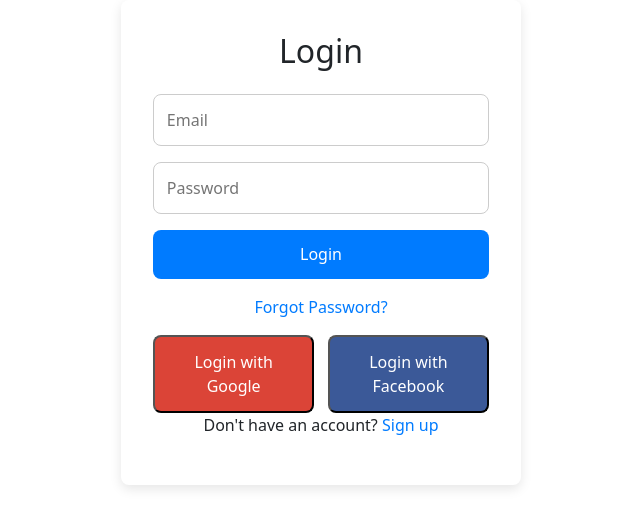
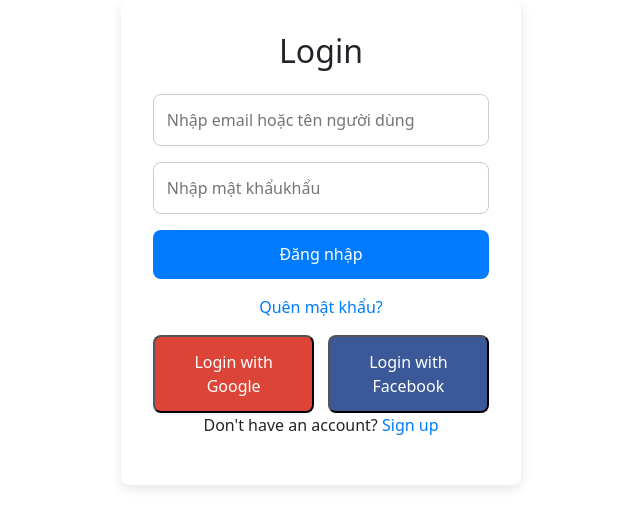
Before and after one commit to phynx000/custom-gearshop-fe, a React (Create React App) app: page /login in a window 1280 px wide. Shown: the top 528 px of the page, without its empty margins (319-959 px from the left). Built offline with nearby package versions, Linux system fonts and the light colour scheme.

Commit message:
commited 4/5

```diff
--- a/src/components/Login/Login.js
+++ b/src/components/Login/Login.js
@@ -1,14 +1,35 @@
 import { React, useState, useEffect } from "react";
-import { Link } from "react-router-dom";
+import axios from "axios";
+import { Link, useNavigate } from "react-router-dom";
 import "../../assets/style/Login.scss"; // Import CSS file for styling
 
 const LoginForm = () => {
-  const [email, setEmail] = useState("");
+  const [username, setUsername] = useState("");
   const [password, setPassword] = useState("");
+  const navigate = useNavigate();
 
-  const handleSubmit = (e) => {
+  const handleSubmit = async (e) => {
     e.preventDefault();
-    // Logic đăng nhập ở đây
+    try {
+      const response = await axios.post("http://localhost:8000/api/login/", {
+        username,
+        password,
+      });
+
+      const { access, refresh, user } = response.data;
+      console.log(refresh, user);
+
+      // ✅ Lưu token và thông tin user vào localStorage
+      localStorage.setItem("access_token", access);
+      localStorage.setItem("refresh_token", refresh);
+      localStorage.setItem("user", JSON.stringify(user));
+
+      // 👉 Có thể redirect sang trang chính
+      navigate("/"); // hoặc navigate("/dashboard")
+    } catch (error) {
+      alert("Sai tài khoản hoặc mật khẩu!");
+      console.error("Login failed:", error);
+    }
   };
 
   useEffect(() => {
@@ -20,27 +41,31 @@
       <h2>Login</h2>
       <form onSubmit={handleSubmit} className="auth-form">
         <input
-          type="email"
-          placeholder="Email"
-          value={email}
-          onChange={(e) => setEmail(e.target.value)}
+          type="text"
+          placeholder="Nhập email hoặc tên người dùng"
+          value={username}
+          onChange={(e) => setUsername(e.target.value)}
           required
         />
         <input
           type="password"
-          placeholder="Password"
+          placeholder="Nhập mật khẩukhẩu"
           value={password}
           onChange={(e) => setPassword(e.target.value)}
           required
         />
-        <button type="submit" className="auth-form-button">
-          Login
+        <button
+          type="submit"
+          className="auth-form-button"
+          onClick={handleSubmit}
+        >
+          Đăng nhập
         </button>
       </form>
 
       <div className="auth-form-footer">
         <Link to="/forgot-password" className="auth-form-link">
-          Forgot Password?
+          Quên mật khẩu?
         </Link>
         <div className="auth-social-buttons">
           <button className="auth-social-button google-btn">
```
Also changed, not shown: src/services/authenticateService.js (added), 1 other file (tests, documents, lock files or other folders).
